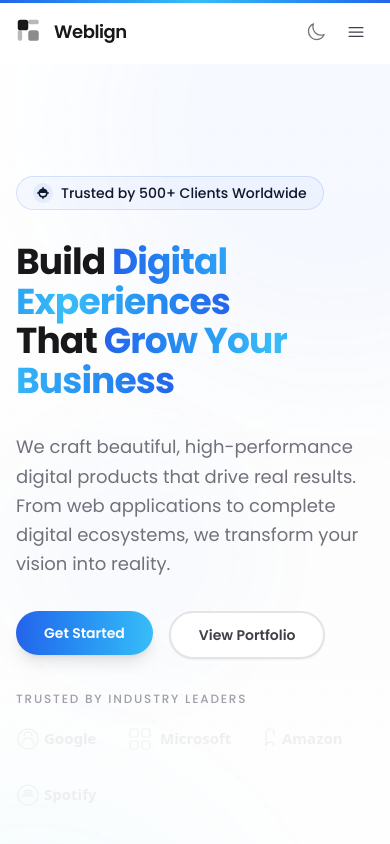
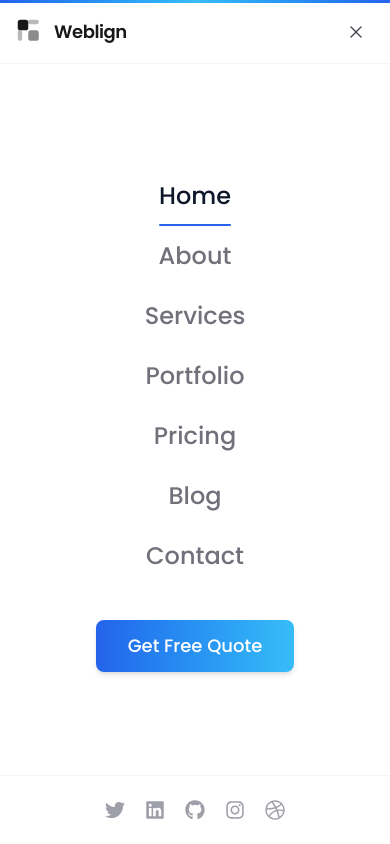
Before and after one commit to Gaurav-rathore77/weblign, a Next.js app: page / in a window 390 px wide. Both pictures are taken after a click on the button 356 px from the left and 32 px from the top of the page. Shown: the top 844 px of the page. Built offline with nearby package versions, Linux system fonts and the light colour scheme.

Commit message:
fix-navbar

```diff
--- a/src/components/layout/MobileMenu.tsx
+++ b/src/components/layout/MobileMenu.tsx
@@ -1,6 +1,6 @@
 'use client';
 
-import { useEffect } from 'react';
+import { useEffect, useRef } from 'react';
 import Link from 'next/link';
 import { usePathname } from 'next/navigation';
 import { motion, AnimatePresence } from 'framer-motion';
@@ -46,6 +46,7 @@ interface MobileMenuProps {
 
 const MobileMenu = ({ isOpen, onClose }: MobileMenuProps) => {
   const pathname = usePathname();
+  const prevPathname = useRef(pathname);
 
   useEffect(() => {
     const handleEscape = (e: KeyboardEvent) => {
@@ -58,7 +59,10 @@ const MobileMenu = ({ isOpen, onClose }: MobileMenuProps) => {
   }, [isOpen, onClose]);
 
   useEffect(() => {
-    onClose();
+    if (prevPathname.current !== pathname) {
+      onClose();
+      prevPathname.current = pathname;
+    }
   }, [pathname, onClose]);
 
   const isActive = (href: string) => {
@@ -74,19 +78,19 @@ const MobileMenu = ({ isOpen, onClose }: MobileMenuProps) => {
           role="dialog"
           aria-modal="true"
           aria-label="Mobile navigation"
-          className="fixed inset-0 z-40 flex flex-col bg-white lg:hidden"
+          className="fixed inset-0 z-50 flex flex-col bg-white dark:bg-zinc-950 lg:hidden"
           initial={{ x: '100%' }}
           animate={{ x: 0 }}
           exit={{ x: '100%' }}
           transition={{ type: 'spring', damping: 35, stiffness: 300 }}
         >
           {/* Header */}
-          <div className="flex h-16 items-center justify-between border-b border-zinc-100 px-4 sm:px-6">
+          <div className="flex h-16 items-center justify-between border-b border-zinc-100 px-4 sm:px-6 dark:border-zinc-800">
             <Logo />
             <button
               type="button"
               onClick={onClose}
-              className="flex h-9 w-9 items-center justify-center rounded-lg text-zinc-700 transition-colors hover:bg-zinc-100"
+              className="flex h-9 w-9 items-center justify-center rounded-lg text-zinc-700 transition-colors hover:bg-zinc-100 dark:text-zinc-300 dark:hover:bg-zinc-800"
               aria-label="Close menu"
             >
               <HiXMark className="h-5 w-5" />
@@ -115,7 +119,7 @@ const MobileMenu = ({ isOpen, onClose }: MobileMenuProps) => {
                       'relative block px-8 py-3 text-center text-2xl font-medium transition-colors duration-200',
                       active
                         ? 'text-primary'
-                        : 'text-zinc-500 hover:text-zinc-900',
+                        : 'text-zinc-500 hover:text-zinc-900 dark:text-zinc-400 dark:hover:text-zinc-100',
                     )}
                     aria-current={active ? 'page' : undefined}
                   >
@@ -159,7 +163,7 @@ const MobileMenu = ({ isOpen, onClose }: MobileMenuProps) => {
 
           {/* Social Icons */}
           <motion.div
-            className="flex items-center justify-center gap-5 border-t border-zinc-100 px-6 py-6"
+            className="flex items-center justify-center gap-5 border-t border-zinc-100 px-6 py-6 dark:border-zinc-800"
             initial={{ opacity: 0, y: 20 }}
             animate={{ opacity: 1, y: 0 }}
             transition={{ delay: 0.3, duration: 0.4 }}
@@ -170,7 +174,7 @@ const MobileMenu = ({ isOpen, onClose }: MobileMenuProps) => {
                 href={href}
                 target="_blank"
                 rel="noopener noreferrer"
-                className="text-zinc-400 transition-colors hover:text-primary"
+                className="text-zinc-400 transition-colors hover:text-primary dark:text-zinc-500 dark:hover:text-primary"
                 aria-label={name}
               >
                 <Icon className="h-5 w-5" />
```
Also changed, not shown: src/components/layout/Navbar.tsx (+3 -4 lines).
